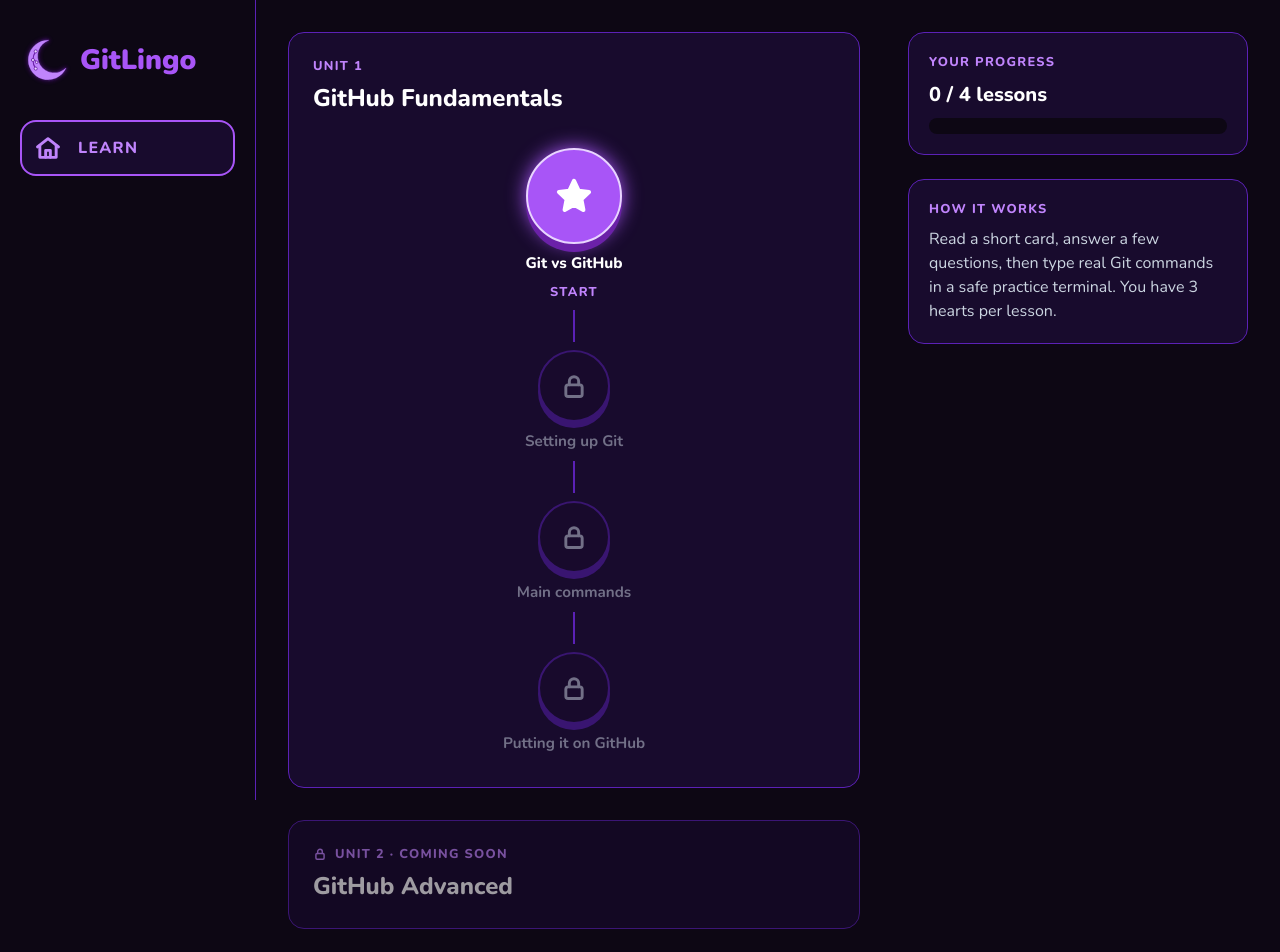
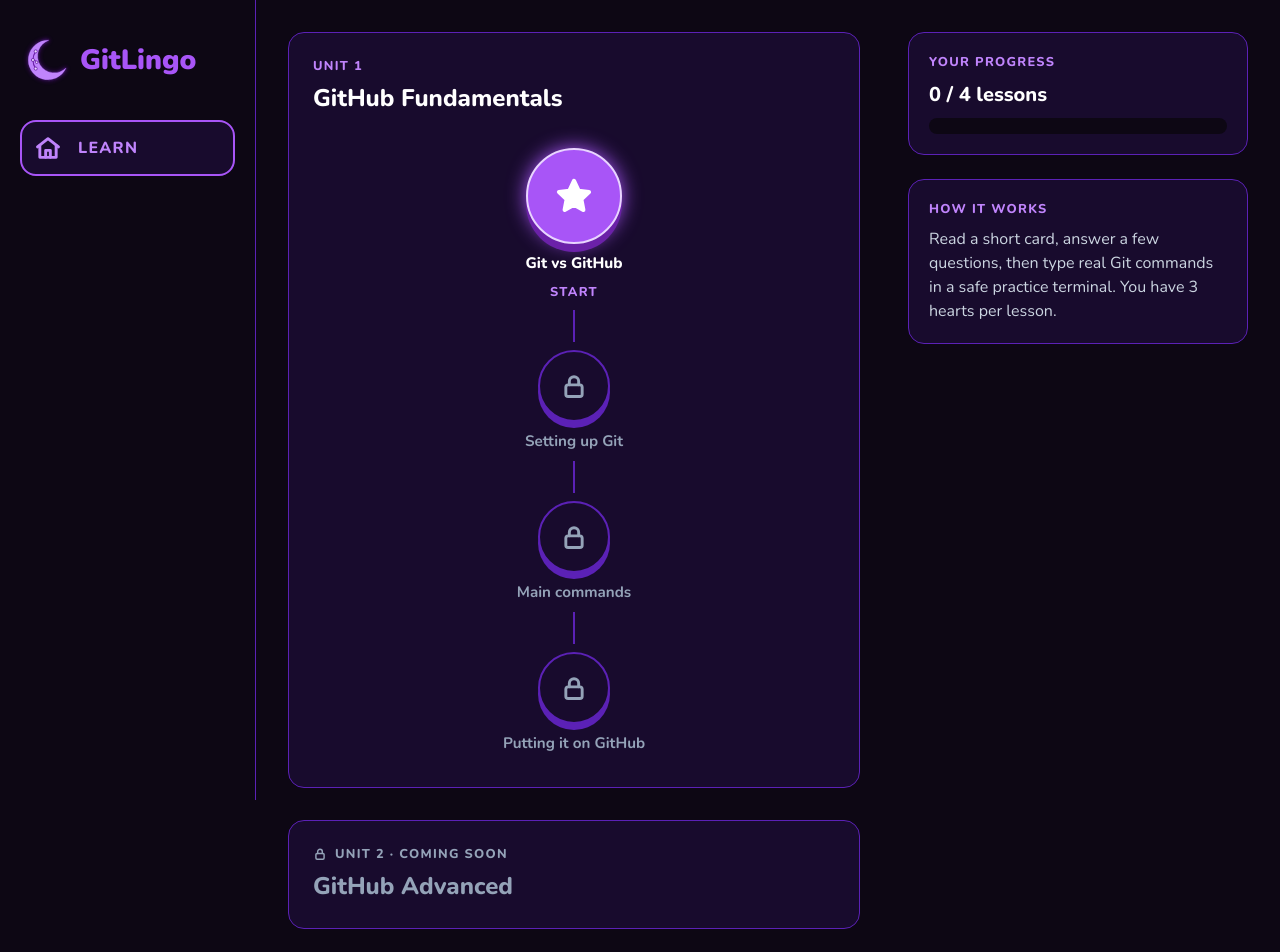
Before and after one commit to stairona/GitLingo, a React (Vite) app: page / in a window 1280 px wide. Shown: the top 952 px of the page. Built offline with nearby package versions, Linux system fonts and the light colour scheme.

Commit message:
show locked lessons with quieter colors instead of fading them
locked lessons and units used to be see-through, which washes out on a
projector. now they use a grey that's still easy to read. finished
lessons get a purple ring and check, so the current lesson is the one
that stands out.

```diff
--- a/src/components/LessonBubble.css
+++ b/src/components/LessonBubble.css
@@ -33,11 +33,11 @@
   font-weight: 700;
 }
 
-/* Done: filled purple with a check mark. */
+/* Done: dark inside with a purple ring and check, calm so the current lesson stands out. */
 .lesson-bubble--done .lesson-bubble__circle {
-  background: var(--accent-deep);
   border-color: var(--accent);
-  color: var(--text);
+  color: var(--accent-light);
+  box-shadow: 0 var(--lip) 0 var(--accent-deep);
 }
 
 /* Current: bigger, bright, glowing, and the only one you can click. */
@@ -87,9 +87,15 @@
   text-transform: uppercase;
 }
 
-/* Locked: dimmed so it clearly can't be clicked yet. */
-.lesson-bubble--locked {
-  opacity: 0.5;
+/* Locked: grey icon and grey name. We use quieter colors instead of making it
+   see-through, because see-through text washes out on a projector. */
+.lesson-bubble--locked .lesson-bubble__circle {
+  color: var(--text-dim);
+  cursor: not-allowed;
+}
+
+.lesson-bubble--locked .lesson-bubble__title {
+  color: var(--text-dim);
 }
 
 /* The glow pulses but the lip stays put, so both shadows are listed each time. */
--- a/src/pages/Home.css
+++ b/src/pages/Home.css
@@ -56,7 +56,8 @@
   background: var(--card-border);
 }
 
-/* Units that aren't ready yet are dimmed. */
-.unit--locked {
-  opacity: 0.6;
+/* Units that aren't ready yet use quieter colors (not see-through, so they stay readable). */
+.unit--locked .unit__label,
+.unit--locked .unit__title {
+  color: var(--text-dim);
 }
--- a/src/styles/global.css
+++ b/src/styles/global.css
@@ -17,6 +17,7 @@
   /* Text */
   --text: #ffffff;         /* headings and main text */
   --text-muted: #cbd5e1;   /* body text and descriptions */
+  --text-dim: #94a3b8;     /* locked things: quieter, but still readable on a projector */
 
   /* Feedback: only for right/wrong answers and hearts */
   --success: #22c55e;
```
